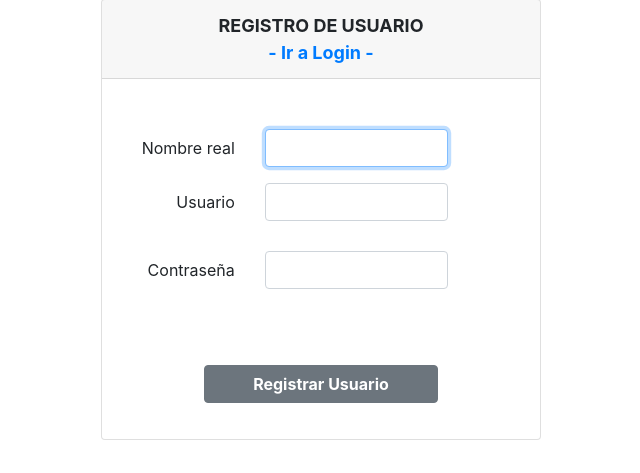
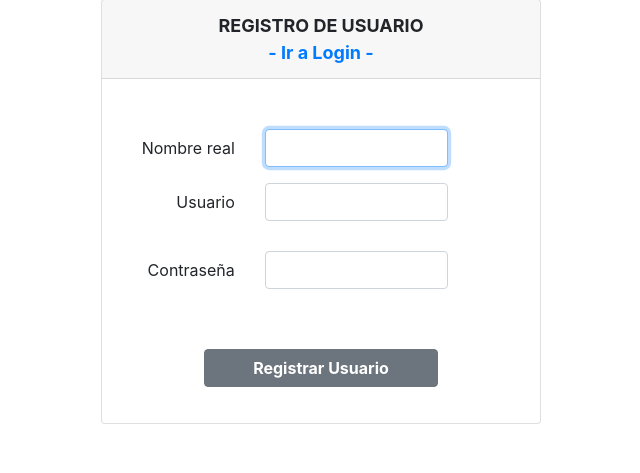
Before and after one commit to tfermoso/juegotresenraya, a PHP site: page /index.php?c=registro in a window 1280 px wide. Shown: the part 327-800 px from the top of the page, without its empty margins (319-959 px from the left). Run offline with PHP 8.4, Linux system fonts and the light colour scheme.

Commit message:
limpieza y nueva rama

```diff
--- a/views/registro/registro.php
+++ b/views/registro/registro.php
@@ -64,23 +64,10 @@
                                     </div>
                                 </div>
 
-                                <div class="form-group row">
-                                    <!-- <div class="col-md-6 offset-md-4">
-                                        <div class="checkbox">
-                                            <label>
-                                                <input type="checkbox" name="remember"> Remember Me
-                                            </label>
-                                        </div>
-                                    </div> -->
-                                </div>
-
                                 <div class="col-md-8 mx-auto" id="c_btnsubmit">
                                     <button type="submit" class="btn btn-secondary btn-block" id="btnsubmit">
                                         Registrar Usuario
                                     </button>
-                                    <!-- <a href="#" class="btn btn-link">
-                                        Forgot Your Password?
-                                    </a> -->
                                 </div>
                             </form>
 
```
Also changed, not shown: views/login/login.php (+0 -10 lines).
